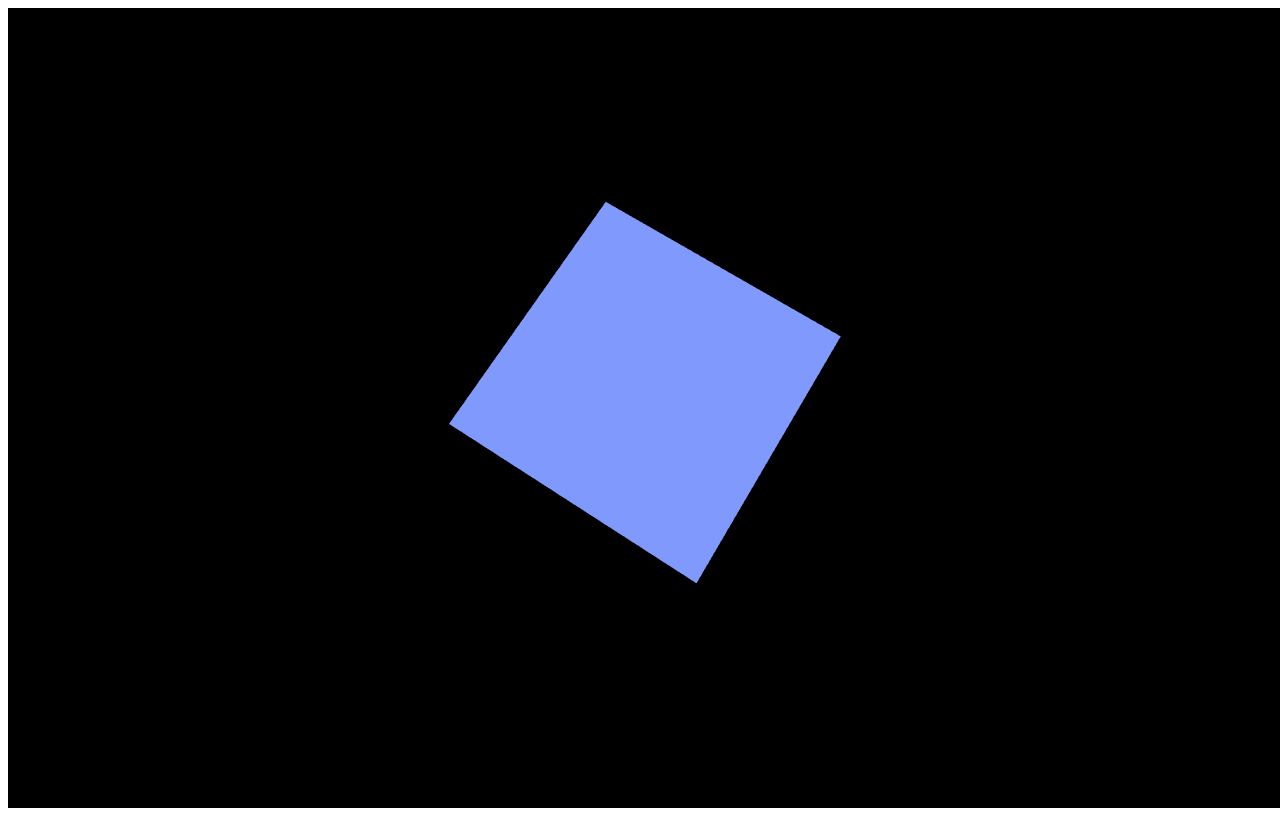
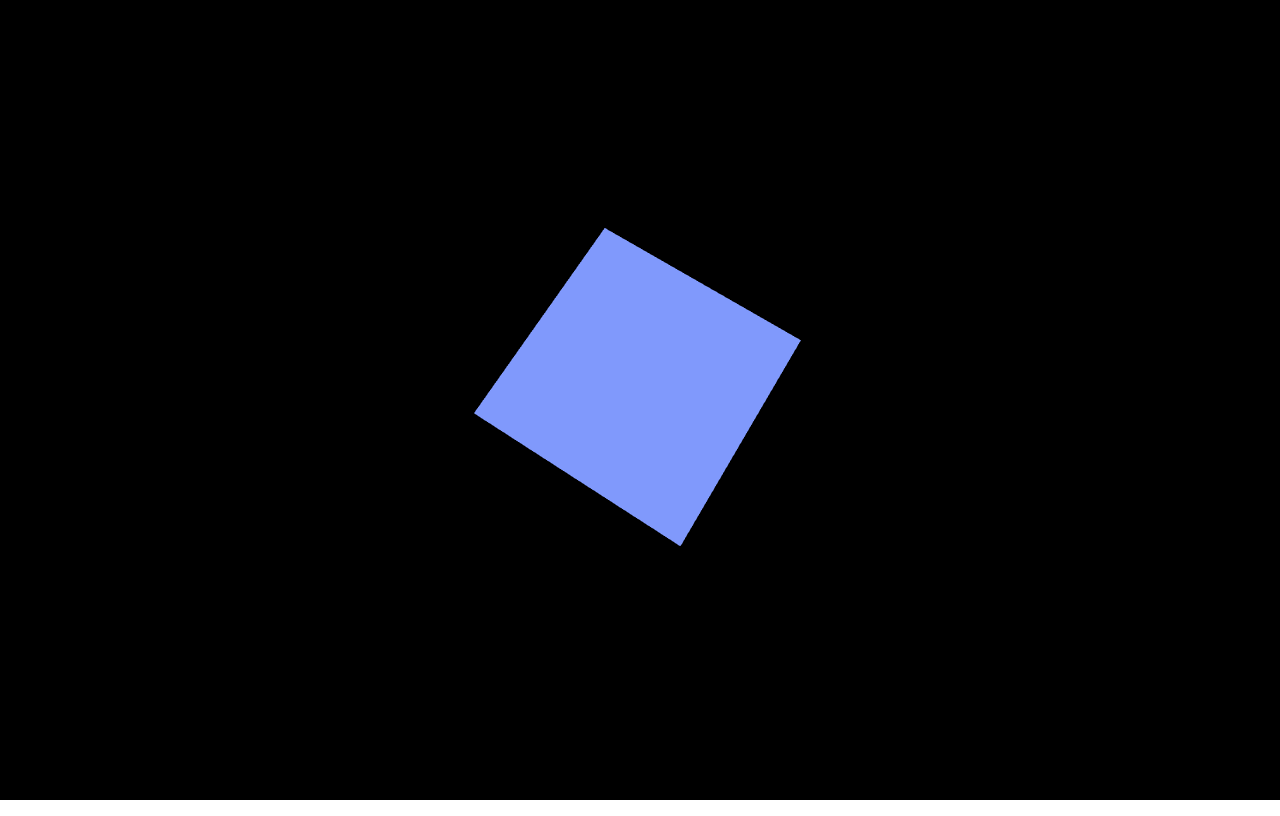
Before and after one commit to cn0379/ThreeJs, a website built with webpack: page index.html in a window 1280 px wide. Built offline with nearby package versions, Linux system fonts and the light colour scheme.

Commit message:
细节修改

```diff
--- a/index.html
+++ b/index.html
@@ -1,3 +1,11 @@
+<!--
+ * @Author: your name
+ * @Date: 2021-03-03 23:10:55
+ * @LastEditTime: 2021-03-07 21:02:23
+ * @LastEditors: Please set LastEditors
+ * @Description: In User Settings Edit
+ * @FilePath: \ThreeJs\index.html
+-->
 <!DOCTYPE html>
 <html lang="en">
 
@@ -6,6 +14,15 @@
     <meta name="viewport" content="width=device-width, initial-scale=1.0">
     <meta http-equiv="X-UA-Compatible" content="ie=edge">
     <title>全栈开发加油站</title>
+    <style>
+        body {
+            overflow: hidden;
+        }
+        *{
+            padding: 0;
+            margin: 0;
+        }
+    </style>
 </head>
 
 <body>
--- a/index.js
+++ b/index.js
@@ -15,7 +15,7 @@ function initRenderer() {
 // 相机
 function initCamera() {
   // 透视投影相机 https://www.cnblogs.com/xulei1992/p/5709677.html
-  camera = new THREE.PerspectiveCamera(70, window.innerWidth / window.innerHeight, 0.01, 100);
+  camera = new THREE.PerspectiveCamera(80, window.innerWidth / window.innerHeight, 0.1, 100);
   camera.position.z = 1
 }
 
```
